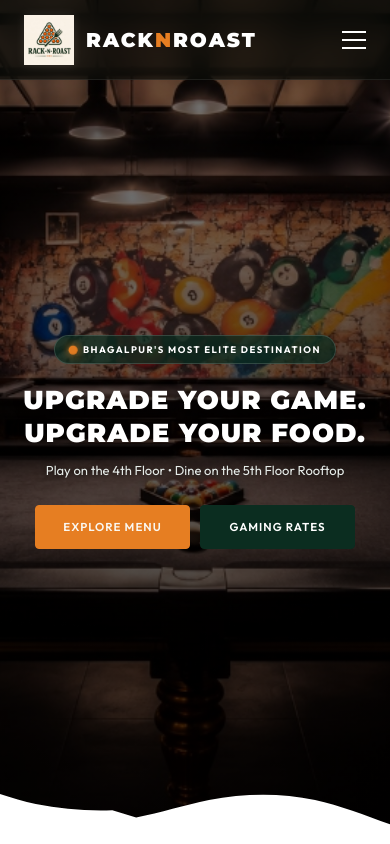
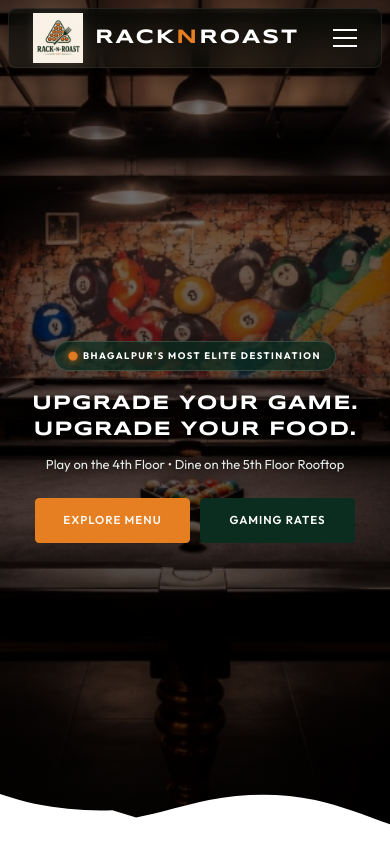
Before and after one commit to officialnirbhay6-lab/racknroast, a plain HTML site: page index.html in a window 390 px wide. Shown: the top 844 px of the page. Drawn offline with nearby package versions, Linux system fonts and the light colour scheme; a small style sheet from the web is missing.

Commit message:
Import and set Syncopate Google Font for wide-extended luxury sans-serif headings matching ballenacabo design

```diff
--- a/index.css
+++ b/index.css
@@ -25,7 +25,7 @@
   --color-text-dark: #0B2D20;    /* Deep forest green for primary headers */
 
   /* Fonts */
-  --font-heading: 'Montserrat', sans-serif;
+  --font-heading: 'Syncopate', sans-serif;
   --font-body: 'Outfit', sans-serif;
 
   /* Spacing & Borders */
@@ -207,14 +207,23 @@
 /* --- Header & Navigation --- */
 #main-header {
   position: fixed;
-  top: 0;
-  left: 0;
-  width: 100%;
-  height: var(--header-height);
+  top: 15px;
+  left: 50%;
+  transform: translateX(-50%);
+  width: calc(100% - 40px);
+  max-width: 1200px;
+  height: 70px;
   z-index: 1000;
   transition: var(--transition-smooth);
   display: flex;
   align-items: center;
+  border-radius: 12px;
+  box-shadow: 0 10px 30px rgba(0, 0, 0, 0.25);
+}
+
+#main-header.header-scrolled {
+  top: 10px;
+  box-shadow: 0 15px 40px rgba(0, 0, 0, 0.4);
 }
 
 .header-glass {
@@ -459,14 +468,14 @@
 }
 
 .hero-heading {
-  font-size: clamp(36px, 6vw, 64px);
-  font-weight: 900;
-  line-height: 1.1;
+  font-size: clamp(28px, 4.5vw, 46px);
+  font-weight: 700;
+  line-height: 1.25;
   margin-bottom: 24px;
   text-transform: uppercase;
   color: #ffffff;
   letter-spacing: 1px;
-  text-shadow: 0 4px 15px rgba(0, 0, 0, 0.35);
+  text-shadow: 0 4px 15px rgba(0, 0, 0, 0.4);
 }
 
 .hero-paragraph {
@@ -1880,13 +1889,20 @@
     gap: 40px;
   }
 
+  #main-header {
+    top: 8px !important;
+    width: calc(100% - 16px) !important;
+    height: 60px !important;
+    border-radius: 8px !important;
+  }
+
   .hero-section {
     padding: 100px 16px 60px !important;
   }
 
   .hero-heading {
-    font-size: 26px !important;
-    line-height: 1.25 !important;
+    font-size: 20px !important;
+    line-height: 1.3 !important;
     margin-bottom: 12px !important;
   }
 
@@ -2072,7 +2088,7 @@
   background-color: rgba(5, 10, 8, 0.6) !important; /* Semi-transparent for frosted blur */
   backdrop-filter: blur(15px) !important;
   -webkit-backdrop-filter: blur(15px) !important;
-  border-bottom: 1px solid rgba(255, 255, 255, 0.08) !important;
+  border: 1px solid rgba(255, 255, 255, 0.08) !important; /* Full border for floating pill */
 }
 
 #main-header .brand-name {
--- a/index.html
+++ b/index.html
@@ -69,7 +69,7 @@
   <!-- Google Fonts -->
   <link rel="preconnect" href="https://fonts.googleapis.com">
   <link rel="preconnect" href="https://fonts.gstatic.com" crossorigin>
-  <link href="https://fonts.googleapis.com/css2?family=Montserrat:wght@400;500;600;700;800;900&family=Outfit:wght@200;300;400;500;600;700;800&display=swap" rel="stylesheet">
+  <link href="https://fonts.googleapis.com/css2?family=Outfit:wght@200;300;400;500;600;700;800&family=Syncopate:wght@400;700&display=swap" rel="stylesheet">
 
   <!-- Font Awesome Icons -->
   <link rel="stylesheet" href="https://cdnjs.cloudflare.com/ajax/libs/font-awesome/6.4.0/css/all.min.css" integrity="sha512-SzlrxWUlpfuzQ+pcUCosxcglQRNAq/DZjVsC0lE40xsADsfeQoEypE+enwcOiGjk/bSuGGKHEyjSoQ1zVisanQ==" crossorigin="anonymous" referrerpolicy="no-referrer" />
```
